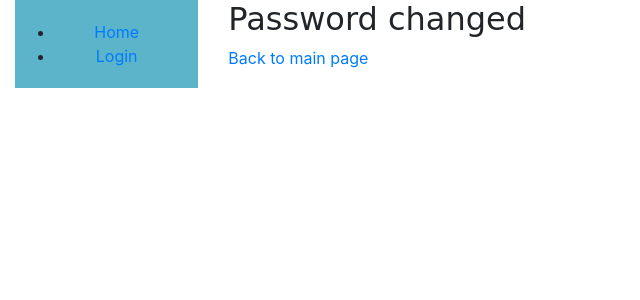
After one commit to prznoc/osplanner, a Django app: template spaceplanner/templates/registration/password_change_done.html in a window 1280 px wide. The commit adds this page. Shown: the top 300 px of the page, without its empty margins (0-640 px from the left). Run offline with Django 3.2, Linux system fonts and the light colour scheme; the template is opened without the code that fills it, so the values that code supplies are empty; some libraries are stand-ins or nearby versions.

Commit message:
Password change forms

```diff
--- a/spaceplanner/templates/base_generic.html
+++ b/spaceplanner/templates/base_generic.html
@@ -18,6 +18,7 @@
           <li><a href="{% url 'home' %}">Home</a></li>
           {% if user.is_authenticated %}
             <li><a href="{% url 'user_panel'%}">User: {{ user.get_username }}</a></li>
+            <li><a href="{% url 'password_change' %}">Change password</a></li>
             <li><a href="{% url 'logout'%}">Logout</a></li>
           {% else %}
             <li><a href="{% url 'login'%}">Login</a></li>
--- /dev/null
+++ b/spaceplanner/templates/registration/password_change_done.html
@@ -0,0 +1,7 @@
+{% extends "base_generic.html" %}
+
+{% block content %}
+<h2>Password changed</h2>
+
+<a href="{% url 'user_panel' %}">Back to main page</a>
+{% endblock %}
```
Also changed, not shown: spaceplanner/templates/registration/password_change_form.html (added, +13 -0 lines).
